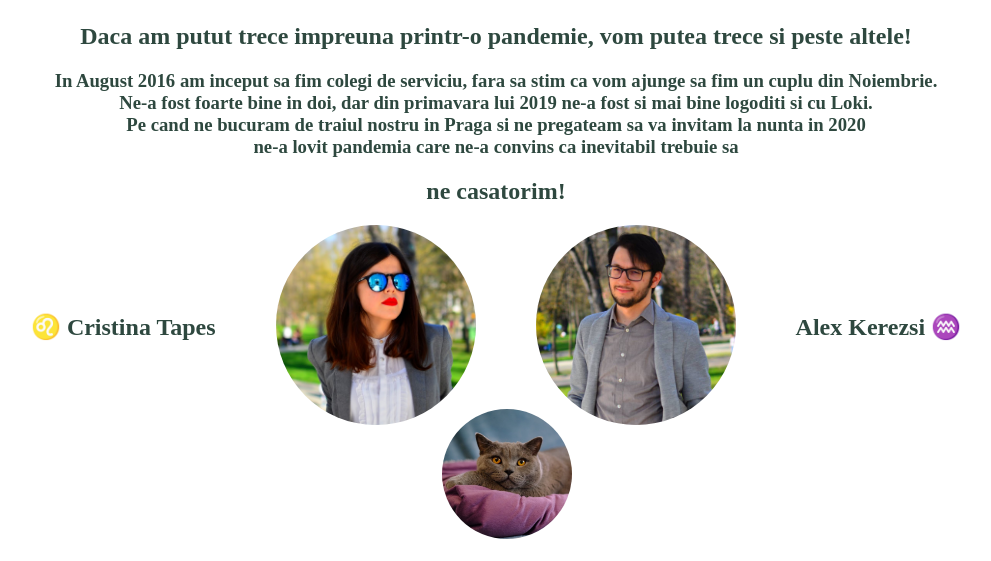
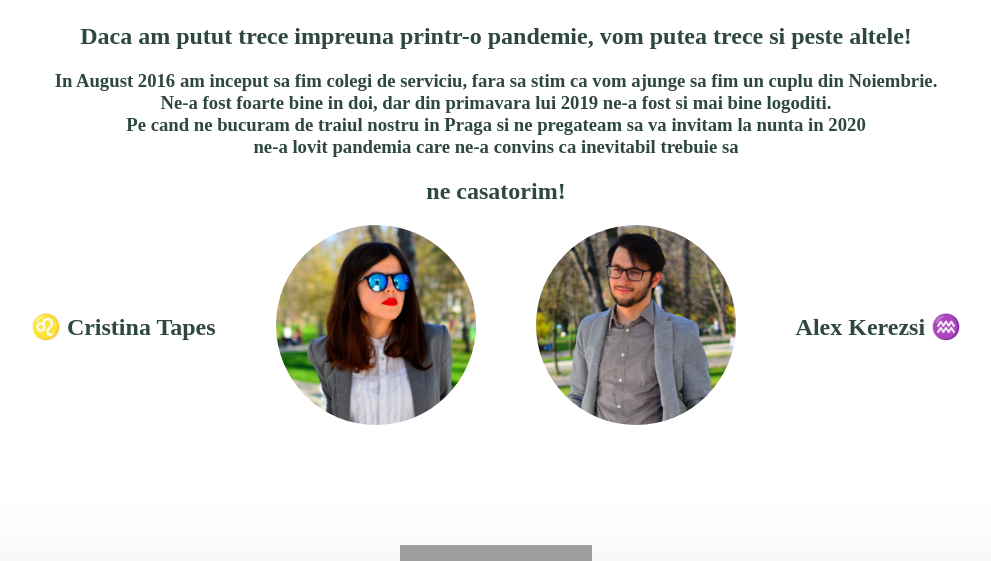
Before and after one commit to cristina-tapes/wedding-site, a React (Create React App) app: page / in a window 1280 px wide. Shown: the part 1043-1604 px from the top of the page, without its empty margins (144-1135 px from the left). Built offline with nearby package versions, Linux system fonts and the light colour scheme; grey boxes are pictures that could not be loaded.

Commit message:
Add floof state

```diff
--- a/src/App.tsx
+++ b/src/App.tsx
@@ -56,6 +56,7 @@ const AppInternal: React.FunctionComponent<{}> = () => {
   const queryParams = new URLSearchParams(window.location.search);
   const id = queryParams.get("id");
   const lang = queryParams.get("lang") as Languages;
+  const floofValue = queryParams.get("floof") ? true : false;
 
   const fetchUser = (id: any) => {
     if (!!id) {
@@ -70,6 +71,7 @@ const AppInternal: React.FunctionComponent<{}> = () => {
     lang || Languages.ro
   );
   const [invitationRsvp, setRsvp] = React.useState<IUser | undefined>(data);
+  const [floof] = React.useState<boolean>(floofValue);
 
   React.useEffect(() => {
     if (data) {
@@ -80,7 +82,7 @@ const AppInternal: React.FunctionComponent<{}> = () => {
   return (
     <div className="App">
       <Home language={language} showRsvp={!!invitationRsvp} />
-      <About language={language} />
+      <About language={language} floof={floof} />
       <Invitation language={language} greeting={invitationRsvp?.greeting} />
       <Events language={language} />
       {invitationRsvp && <Rsvp language={language} />}
--- a/src/components/about.tsx
+++ b/src/components/about.tsx
@@ -6,10 +6,12 @@ import lokiAvatar from "../images/lokiAvatar.jpeg";
 import divider from "../images/divider.png";
 import t from "../localization-about.json";
 
-export const About: React.FunctionComponent<{ language: Languages }> = ({
-  language,
-}) => {
+export const About: React.FunctionComponent<{
+  language: Languages;
+  floof: boolean;
+}> = ({ language, floof }) => {
   const { title } = t[language];
+  const lokiText = " si cu Loki";
   return (
     <section id="about">
       <img className="divider" src={divider} alt="" />
@@ -23,13 +25,14 @@ export const About: React.FunctionComponent<{ language: Languages }> = ({
           In August 2016 am inceput sa fim colegi de serviciu, fara sa stim ca
           vom ajunge sa fim un cuplu din Noiembrie.
           <br />
-          Ne-a fost foarte bine in doi, dar din primavara lui 2019 ne-a fost si mai
-          bine logoditi si cu Loki.
+          Ne-a fost foarte bine in doi, dar din primavara lui 2019 ne-a fost si
+          mai bine logoditi{floof && lokiText}.
           <br />
           Pe cand ne bucuram de traiul nostru in Praga si ne pregateam sa va
-          invitam la nunta in 2020 <br />ne-a lovit pandemia care
-          ne-a convins ca inevitabil trebuie sa
-        </h3> <h2>ne casatorim!</h2>
+          invitam la nunta in 2020 <br />
+          ne-a lovit pandemia care ne-a convins ca inevitabil trebuie sa
+        </h3>{" "}
+        <h2>ne casatorim!</h2>
       </div>
       <div className="row">
         <div className="four columns inlineFlex">
@@ -53,6 +56,7 @@ export const About: React.FunctionComponent<{ language: Languages }> = ({
           </div>
         </div>
       </div>
+      {floof && (
         <div className="row">
           <div className="three columns inlineFlex">
             <div className="info loki">
@@ -61,6 +65,7 @@ export const About: React.FunctionComponent<{ language: Languages }> = ({
             </div>
           </div>
         </div>
+      )}
     </section>
   );
 };
```
Lines whose indentation alone changed are shown as unchanged.
